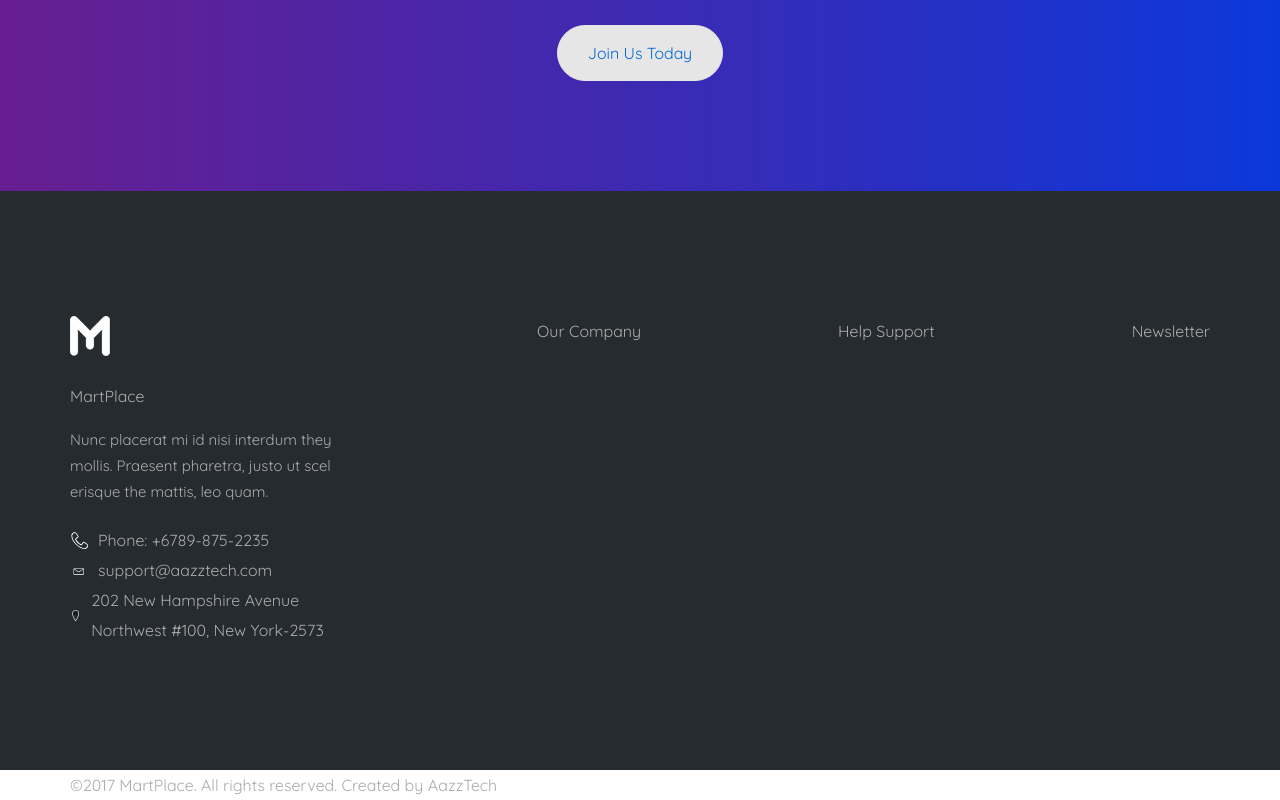
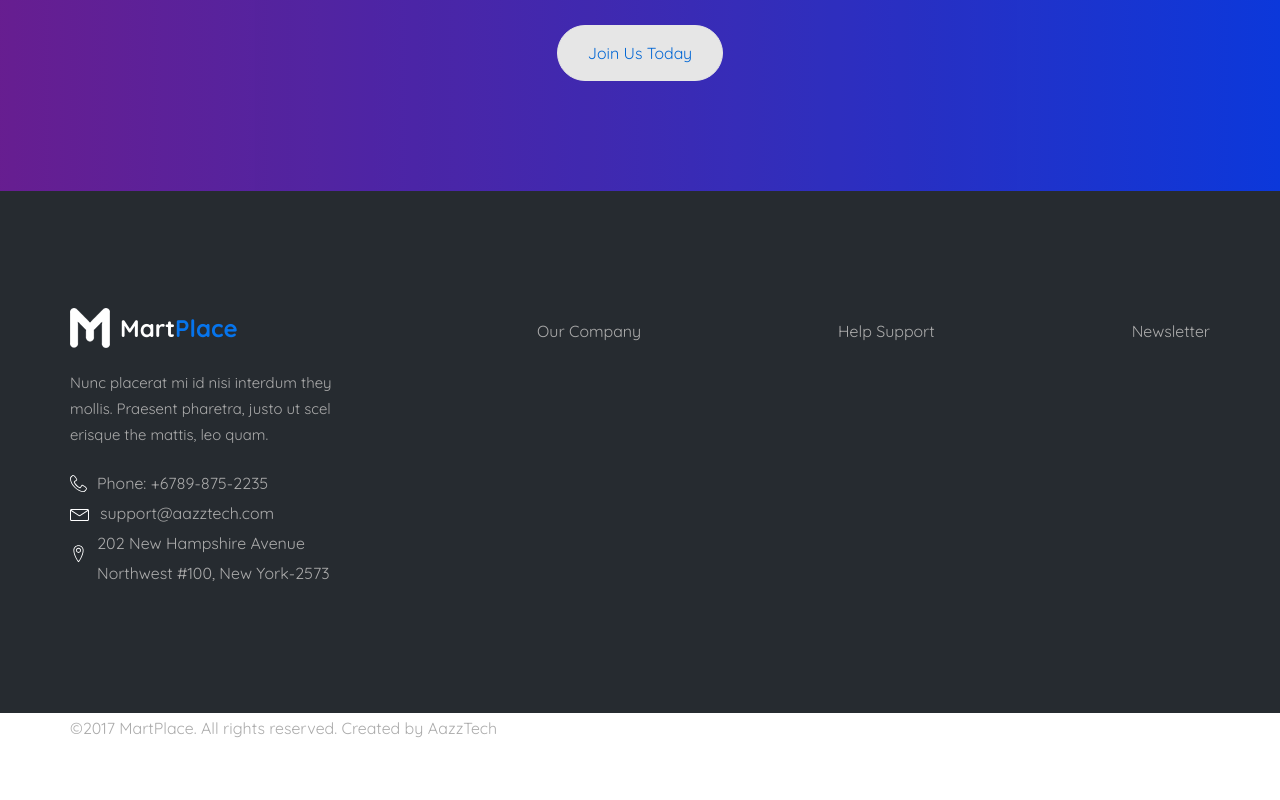
Before and after one commit to TatyanaShevchenko/martplace, a website: page app/index.html in a window 1280 px wide. Shown: the part 9714-10514 px from the top of the page. After the commit the page ends 10457 px from the top, so only its background shows below. Drawn offline with nearby package versions, Linux system fonts and the light colour scheme.

Commit message:
add 1st column footer

```diff
--- a/app/index.html
+++ b/app/index.html
@@ -1241,8 +1241,8 @@
 
                     <div class="footer__col column-1">
                         <div class="footer__col-logo">
-                            <div class="footer__logo"></div>
-                            <p>Mart<span>Place</span></p>
+                            <!-- <div class="footer__logo"></div> -->
+                            <a class="logo-link">Mart<span>Place</span></a>
                         </div>
                         <div class="footer__col-text">
                             Nunc placerat mi id nisi interdum they mollis. Praesent pharetra, justo ut scel erisque the mattis, leo quam.
@@ -1250,24 +1250,28 @@
                         <div class="footer__col-contact">
 
                             <div class="footer__col-phone contact-flexbox">
-                                <svg class="svg_white" version="1.1" xmlns="http://www.w3.org/2000/svg" xmlns:xlink="http://www.w3.org/1999/xlink" width="18px" height="17px" viewBox="0 0 18 20">
-                                    <path fill="#fff" d="M16 20c-1.771 0-3.655-0.502-5.6-1.492-1.793-0.913-3.564-2.22-5.122-3.78s-2.863-3.333-3.775-5.127c-0.988-1.946-1.49-3.83-1.49-5.601 0-1.148 1.070-2.257 1.529-2.68 0.661-0.609 1.701-1.32 2.457-1.32 0.376 0 0.816 0.246 1.387 0.774 0.425 0.394 0.904 0.928 1.383 1.544 0.289 0.372 1.73 2.271 1.73 3.182 0 0.747-0.845 1.267-1.739 1.816-0.346 0.212-0.703 0.432-0.961 0.639-0.276 0.221-0.325 0.338-0.333 0.364 0.949 2.366 3.85 5.267 6.215 6.215 0.021-0.007 0.138-0.053 0.363-0.333 0.207-0.258 0.427-0.616 0.639-0.961 0.55-0.894 1.069-1.739 1.816-1.739 0.911 0 2.81 1.441 3.182 1.73 0.616 0.479 1.15 0.958 1.544 1.383 0.528 0.57 0.774 1.011 0.774 1.387 0 0.756-0.711 1.799-1.319 2.463-0.424 0.462-1.533 1.537-2.681 1.537zM3.994 1c-0.268 0.005-0.989 0.333-1.773 1.055-0.744 0.686-1.207 1.431-1.207 1.945 0 6.729 8.264 15 14.986 15 0.513 0 1.258-0.465 1.944-1.213 0.723-0.788 1.051-1.512 1.056-1.781-0.032-0.19-0.558-0.929-1.997-2.037-1.237-0.952-2.24-1.463-2.498-1.469-0.018 0.005-0.13 0.048-0.357 0.336-0.197 0.251-0.408 0.594-0.613 0.926-0.56 0.911-1.089 1.772-1.858 1.772-0.124 0-0.246-0.024-0.363-0.071-2.625-1.050-5.729-4.154-6.779-6.779-0.126-0.315-0.146-0.809 0.474-1.371 0.33-0.299 0.786-0.579 1.228-0.851 0.332-0.204 0.676-0.415 0.926-0.613 0.288-0.227 0.331-0.339 0.336-0.357-0.007-0.258-0.517-1.261-1.469-2.498-1.108-1.439-1.847-1.964-2.037-1.997z"></path>
-                                    </svg>
-                                <div class="phone">
-                                    Phone: <a href="tel:+67898752235">+6789-875-2235</a>
-                                </div>
+                                <svg class="svg-white" version="1.1" xmlns="http://www.w3.org/2000/svg" xmlns:xlink="http://www.w3.org/1999/xlink" width="17" height="17" viewBox="0 0 20 20">
+                                            <path fill="#000" d="M16 20c-1.771 0-3.655-0.502-5.6-1.492-1.793-0.913-3.564-2.22-5.122-3.78s-2.863-3.333-3.775-5.127c-0.988-1.946-1.49-3.83-1.49-5.601 0-1.148 1.070-2.257 1.529-2.68 0.661-0.609 1.701-1.32 2.457-1.32 0.376 0 0.816 0.246 1.387 0.774 0.425 0.394 0.904 0.928 1.383 1.544 0.289 0.372 1.73 2.271 1.73 3.182 0 0.747-0.845 1.267-1.739 1.816-0.346 0.212-0.703 0.432-0.961 0.639-0.276 0.221-0.325 0.338-0.333 0.364 0.949 2.366 3.85 5.267 6.215 6.215 0.021-0.007 0.138-0.053 0.363-0.333 0.207-0.258 0.427-0.616 0.639-0.961 0.55-0.894 1.069-1.739 1.816-1.739 0.911 0 2.81 1.441 3.182 1.73 0.616 0.479 1.15 0.958 1.544 1.383 0.528 0.57 0.774 1.011 0.774 1.387 0 0.756-0.711 1.799-1.319 2.463-0.424 0.462-1.533 1.537-2.681 1.537zM3.994 1c-0.268 0.005-0.989 0.333-1.773 1.055-0.744 0.686-1.207 1.431-1.207 1.945 0 6.729 8.264 15 14.986 15 0.513 0 1.258-0.465 1.944-1.213 0.723-0.788 1.051-1.512 1.056-1.781-0.032-0.19-0.558-0.929-1.997-2.037-1.237-0.952-2.24-1.463-2.498-1.469-0.018 0.005-0.13 0.048-0.357 0.336-0.197 0.251-0.408 0.594-0.613 0.926-0.56 0.911-1.089 1.772-1.858 1.772-0.124 0-0.246-0.024-0.363-0.071-2.625-1.050-5.729-4.154-6.779-6.779-0.126-0.315-0.146-0.809 0.474-1.371 0.33-0.299 0.786-0.579 1.228-0.851 0.332-0.204 0.676-0.415 0.926-0.613 0.288-0.227 0.331-0.339 0.336-0.357-0.007-0.258-0.517-1.261-1.469-2.498-1.108-1.439-1.847-1.964-2.037-1.997z"></path>
+                                            </svg>
+                                <div class="tel">Phone: <a href="tel:+67898752235">+6789-875-2235</a></div>
                             </div>
 
                             <div class="footer__col-mail contact-flexbox">
-                                <svg class="svg_white" version="1.1" xmlns="http://www.w3.org/2000/svg" xmlns:xlink="http://www.w3.org/1999/xlink" width="18px" height="11px" viewBox="0 0 20 20">
-                                    <path fill="#fff" d="M17.5 6h-16c-0.827 0-1.5 0.673-1.5 1.5v9c0 0.827 0.673 1.5 1.5 1.5h16c0.827 0 1.5-0.673 1.5-1.5v-9c0-0.827-0.673-1.5-1.5-1.5zM17.5 7c0.030 0 0.058 0.003 0.087 0.008l-7.532 5.021c-0.29 0.193-0.819 0.193-1.109 0l-7.532-5.021c0.028-0.005 0.057-0.008 0.087-0.008h16zM17.5 17h-16c-0.276 0-0.5-0.224-0.5-0.5v-8.566l7.391 4.927c0.311 0.207 0.71 0.311 1.109 0.311s0.798-0.104 1.109-0.311l7.391-4.927v8.566c0 0.276-0.224 0.5-0.5 0.5z"></path>
-                                    </svg> support@aazztech.com
+                                <svg version="1.1" xmlns="http://www.w3.org/2000/svg" xmlns:xlink="http://www.w3.org/1999/xlink" width="20" height="20" viewBox="0 0 20 20">
+                                    <path fill="#000000" d="M17.5 6h-16c-0.827 0-1.5 0.673-1.5 1.5v9c0 0.827 0.673 1.5 1.5 1.5h16c0.827 0 1.5-0.673 1.5-1.5v-9c0-0.827-0.673-1.5-1.5-1.5zM17.5 7c0.030 0 0.058 0.003 0.087 0.008l-7.532 5.021c-0.29 0.193-0.819 0.193-1.109 0l-7.532-5.021c0.028-0.005 0.057-0.008 0.087-0.008h16zM17.5 17h-16c-0.276 0-0.5-0.224-0.5-0.5v-8.566l7.391 4.927c0.311 0.207 0.71 0.311 1.109 0.311s0.798-0.104 1.109-0.311l7.391-4.927v8.566c0 0.276-0.224 0.5-0.5 0.5z"></path>
+                                    </svg>
+                                <div>support@aazztech.com</div>
                             </div>
+
+
                             <div class="footer__col-adress contact-flexbox">
-                                <svg class="svg_white" version="1.1" xmlns="http://www.w3.org/2000/svg" xmlns:xlink="http://www.w3.org/1999/xlink" width="20" height="17px" viewBox="0 0 20 20">
-                                    <path fill="#fff" d="M10 20c-0.153 0-0.298-0.070-0.393-0.191-0.057-0.073-1.418-1.814-2.797-4.385-0.812-1.513-1.46-2.999-1.925-4.416-0.587-1.787-0.884-3.472-0.884-5.008 0-3.308 2.692-6 6-6s6 2.692 6 6c0 1.536-0.298 3.22-0.884 5.008-0.465 1.417-1.113 2.903-1.925 4.416-1.38 2.571-2.74 4.312-2.797 4.385-0.095 0.121-0.24 0.191-0.393 0.191zM10 1c-2.757 0-5 2.243-5 5 0 3.254 1.463 6.664 2.691 8.951 0.902 1.681 1.809 3.014 2.309 3.71 0.502-0.699 1.415-2.040 2.318-3.726 1.223-2.283 2.682-5.687 2.682-8.935 0-2.757-2.243-5-5-5z"></path>
+                                <svg version="1.1" xmlns="http://www.w3.org/2000/svg" xmlns:xlink="http://www.w3.org/1999/xlink" width="20" height="30" viewBox="0 0 20 30">
+                                    <path fill="#000000" d="M10 20c-0.153 0-0.298-0.070-0.393-0.191-0.057-0.073-1.418-1.814-2.797-4.385-0.812-1.513-1.46-2.999-1.925-4.416-0.587-1.787-0.884-3.472-0.884-5.008 0-3.308 2.692-6 6-6s6 2.692 6 6c0 1.536-0.298 3.22-0.884 5.008-0.465 1.417-1.113 2.903-1.925 4.416-1.38 2.571-2.74 4.312-2.797 4.385-0.095 0.121-0.24 0.191-0.393 0.191zM10 1c-2.757 0-5 2.243-5 5 0 3.254 1.463 6.664 2.691 8.951 0.902 1.681 1.809 3.014 2.309 3.71 0.502-0.699 1.415-2.040 2.318-3.726 1.223-2.283 2.682-5.687 2.682-8.935 0-2.757-2.243-5-5-5z"></path>
                                     <path fill="#000000" d="M10 9c-1.654 0-3-1.346-3-3s1.346-3 3-3 3 1.346 3 3-1.346 3-3 3zM10 4c-1.103 0-2 0.897-2 2s0.897 2 2 2c1.103 0 2-0.897 2-2s-0.897-2-2-2z"></path>
-                                    </svg> 202 New Hampshire Avenue Northwest #100, New York-2573</div>
+                                    </svg>
+
+                                <div>202 New Hampshire Avenue Northwest #100, New York-2573</div>
+                            </div>
                         </div>
 
                     </div>
@@ -1276,6 +1280,7 @@
                         <div class="footer__col-title">
                             Our Company
                         </div>
+
                     </div>
 
                     <div class="footer__col">
--- a/app/scss/style.scss
+++ b/app/scss/style.scss
@@ -927,8 +927,30 @@
 }
 
 .footer {
-    &__logo {
-        color: #fff;
+    &__col-logo {
+        font-size: 24px;
+        line-height: 24px;
+        margin-left: 50px;
+        margin-bottom: 30px;
+        position: relative;
+        @include f700;
+        a.logo-link {
+            color: #fff;
+        }
+        span {
+            color: $blue;
+        }
+    }
+    &__col-logo::before {
+        content: '';
+        position: absolute;
+        background-image: url(../images/footer-logo.png);
+        background-repeat: no-repeat;
+        background-size: cover;
+        height: 40px;
+        width: 40px;
+        left: -50px;
+        top: -8px;
     }
     &__inner {
         padding: 125px 0;
@@ -939,9 +961,6 @@
     &__content {
         background-color: #262b30;
     }
-    .svg_white {
-        margin-right: 10px;
-    }
     &__col {
         a {
             color: #ababab;
@@ -950,10 +969,6 @@
             font-size: 15px;
             line-height: 26px;
             margin-bottom: 20px;
-        }
-        .contact-flexbox {
-            display: flex;
-            align-items: center;
         }
     }
     &__logo {
@@ -968,4 +983,15 @@
     .column-1 {
         max-width: 270px;
     }
+    .contact-flexbox {
+        display: flex;
+        align-items: center;
+    }
+    svg path {
+        fill: #fff !important;
+    }
+    svg {
+        margin-right: 10px;
+        min-width: 17px;
+    }
 }
```
Also changed, not shown: app/css/style.min.css.
